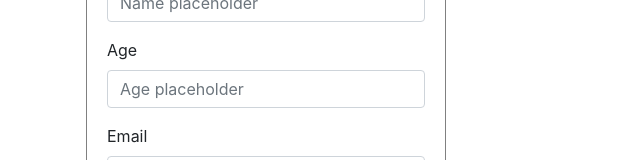
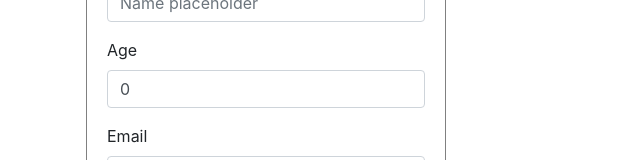
Before and after one commit to Dilstom/HTTP-Ajax1, a React (Create React App) app in the folder friends/: page / in a window 1280 px wide. Shown: the part 167-327 px from the top of the page, without its empty margins (154-794 px from the left). Built offline with nearby package versions, Linux system fonts and the light colour scheme; no server answers.

Commit message:
add more props for values

```diff
--- a/friends/src/App.js
+++ b/friends/src/App.js
@@ -41,11 +41,15 @@ export default class App extends Component {
    .post('http://localhost:5000/friends', newObj)
    .then(res => {
     // console.log('res', res);
-    this.setState({ friends: res.data });
+    this.setState({ friends: res.data, name: '', age: 0, email: '' });
    })
    .catch(err => {
     console.log(err);
    });
+ };
+
+ handleDelete = id => {
+  console.log(id);
  };
 
  render() {
@@ -56,10 +60,19 @@ export default class App extends Component {
      handleChange={this.handleChange}
      friends={this.state.friends}
      handleSubmit={this.handleSubmit}
+     name={this.state.name}
+     age={this.state.age}
+     email={this.state.email}
     />
     <Row className="displayFlex">
      {this.state.friends.map(friend => {
-      return <ListFriends key={friend.id} friend={friend} />;
+      return (
+       <ListFriends
+        key={friend.id}
+        friend={friend}
+        handleDelete={this.handleDelete}
+       />
+      );
      })}
     </Row>
    </div>
```
